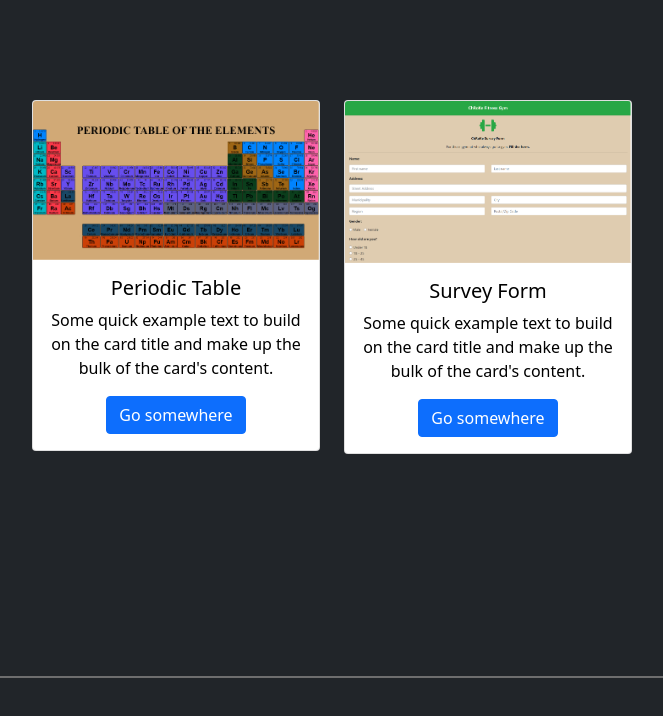
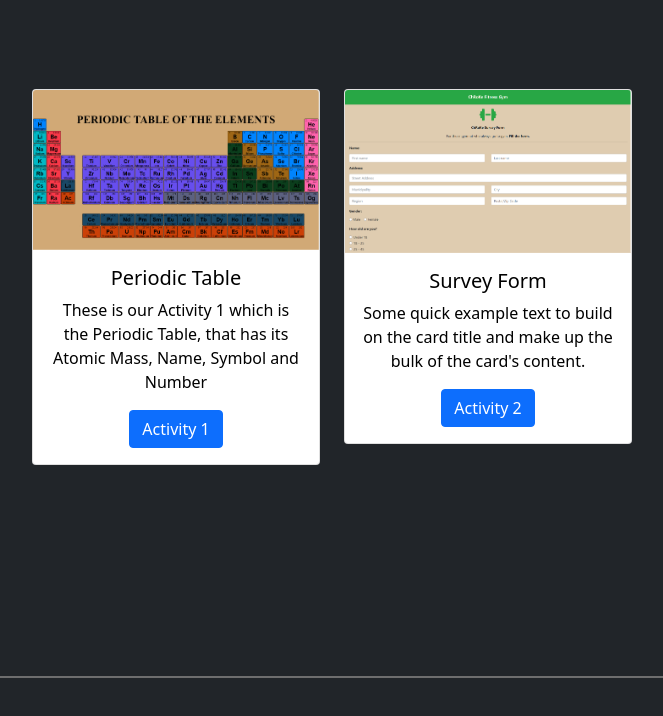
Before and after one commit to uniro12/portfolio1, a plain HTML site: page index.html in a window 1280 px wide. Shown: the part 1722-2438 px from the top of the page, without its empty margins (308-971 px from the left). Drawn offline with Linux system fonts and the light colour scheme.

Commit message:
Update index.html

```diff
--- a/index.html
+++ b/index.html
@@ -67,9 +67,8 @@
                         <img class="card-img-top" src="images/periodictable.png" alt="Card image cap">
                         <div class="card-body">
                             <h5 class="card-title">Periodic Table</h5>
-                            <p class="card-text">Some quick example text to build on the card title and make up the bulk
-                                of the card's content.</p>
-                            <a href="#" class="btn btn-primary">Go somewhere</a>
+                            <p class="card-text">These is our Activity 1 which is the Periodic Table, that has its Atomic Mass, Name, Symbol and Number</p>
+                            <a href="#" class="btn btn-primary">Activity 1</a>
                         </div>
                     </div>
                 </div>
@@ -80,7 +79,7 @@
                             <h5 class="card-title">Survey Form</h5>
                             <p class="card-text">Some quick example text to build on the card title and make up the bulk
                                 of the card's content.</p>
-                            <a href="#" class="btn btn-primary">Go somewhere</a>
+                            <a href="#" class="btn btn-primary">Activity 2</a>
                         </div>
                     </div>
                 </div>
```
